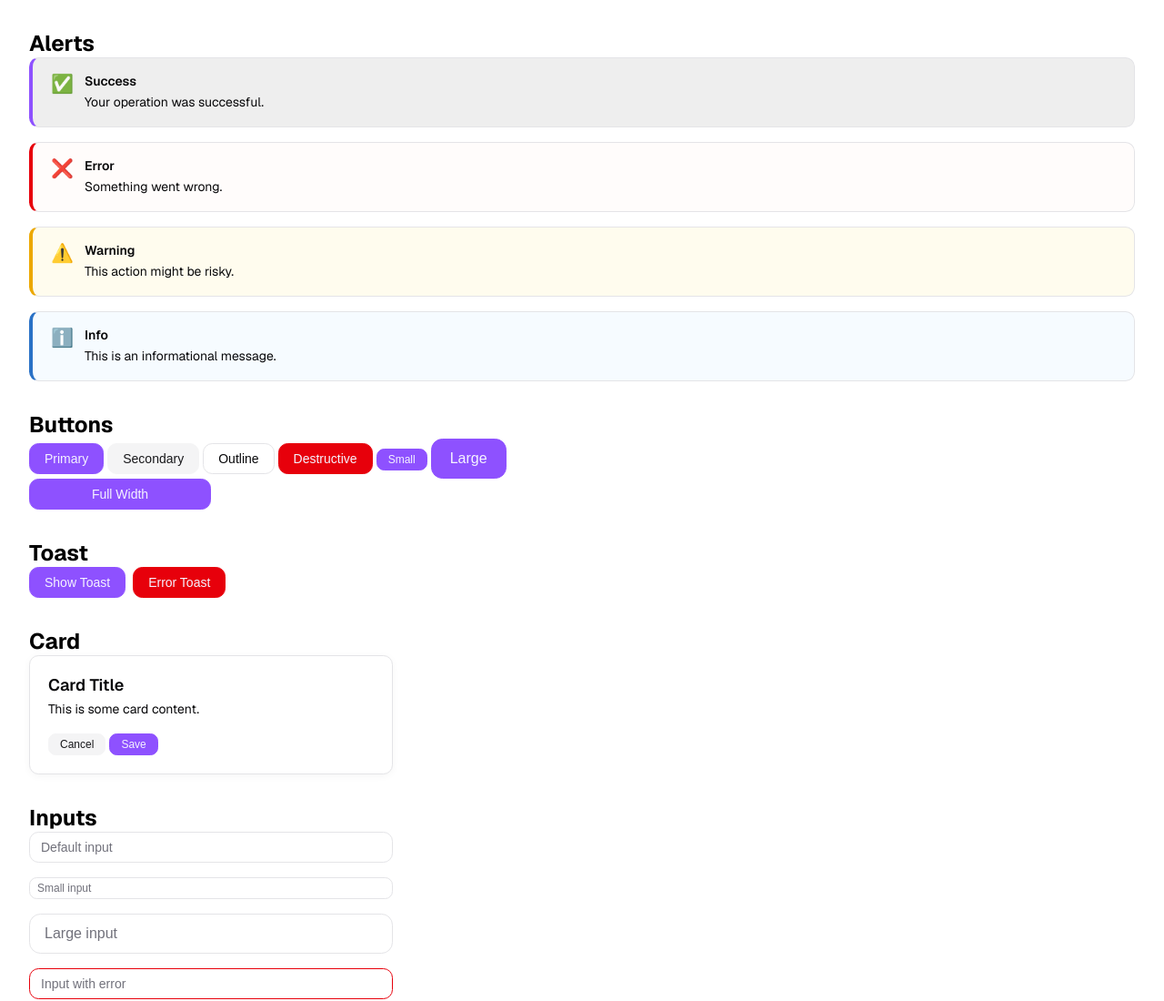
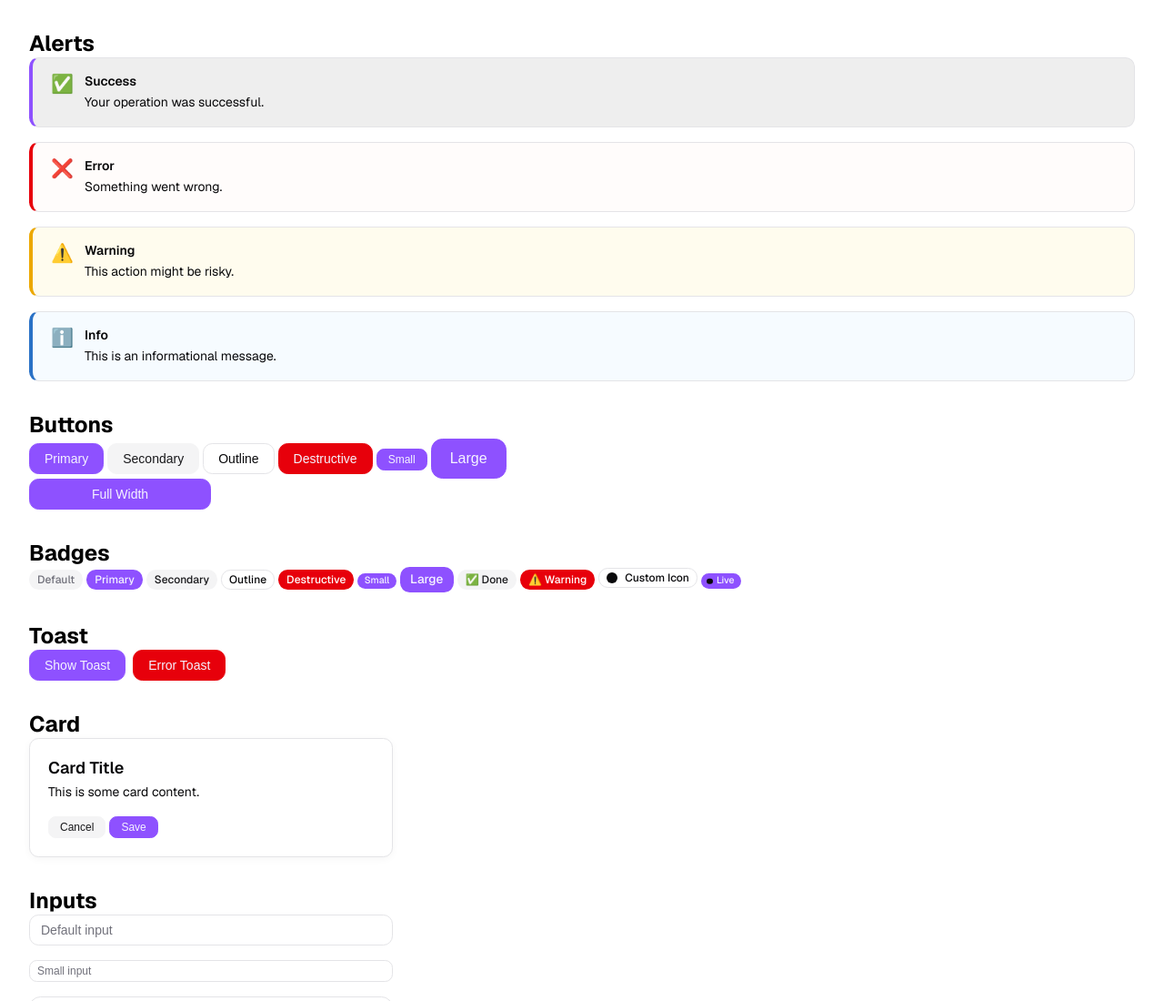
Before and after one commit to VimukthiKothalawala/vendora-ui, a plain HTML site: page index.html in a window 1280 px wide. Shown: the top 1100 px of the page at 91% size. Drawn offline with nearby package versions, Linux system fonts and the light colour scheme.

Commit message:
Add badge component
Introduced badge.css with styles for badge variants, sizes, and dot-style badges. Updated main.css to import badge styles and index.html to showcase badge usage with various examples.

```diff
--- /dev/null
+++ b/css/components/badge.css
@@ -0,0 +1,74 @@
+.badge {
+  display: inline-flex;
+  align-items: center;
+  justify-content: center;
+  border-radius: var(--radius);
+  font-weight: 500;
+  line-height: 1;
+  white-space: nowrap;
+  user-select: none;
+  border: 1px solid transparent;
+  transition: background-color 0.2s ease, color 0.2s ease;
+  gap: 0.25rem;
+}
+
+/* Sizes */
+.badge-sm {
+  font-size: 0.65rem;
+  padding: 0.15rem 0.4rem;
+}
+
+.badge-md {
+  font-size: 0.75rem;
+  padding: 0.25rem 0.5rem;
+}
+
+.badge-lg {
+  font-size: 0.85rem;
+  padding: 0.4rem 0.65rem;
+}
+
+/* Variants */
+.badge-default {
+  background-color: var(--muted);
+  color: var(--muted-foreground);
+}
+
+.badge-primary {
+  background-color: var(--primary);
+  color: var(--primary-foreground);
+}
+
+.badge-secondary {
+  background-color: var(--secondary);
+  color: var(--secondary-foreground);
+}
+
+.badge-outline {
+  background-color: transparent;
+  border-color: var(--border);
+  color: var(--foreground);
+}
+
+.badge-destructive {
+  background-color: var(--destructive);
+  color: white;
+}
+
+/* Dot-style badge */
+.badge-dot {
+  position: relative;
+  padding-left: 1rem;
+}
+
+.badge-dot::before {
+  content: '';
+  position: absolute;
+  left: 0.35rem;
+  top: 50%;
+  transform: translateY(-50%);
+  width: 0.4rem;
+  height: 0.4rem;
+  border-radius: 50%;
+  background-color: var(--foreground);
+}
--- a/css/main.css
+++ b/css/main.css
@@ -1,4 +1,5 @@
 @import "./components/button.css";
+@import "./components/badge.css";
 @import "./components/toast.css";
 @import "./components/card.css";
 @import "./components/input.css";
--- a/index.html
+++ b/index.html
@@ -53,6 +53,40 @@
       <button class="btn btn-primary btn-block" style="max-width: 200px">
         Full Width
       </button>
+    </div>
+
+    <h2>Badges</h2>
+    <div
+      style="margin-bottom: 2rem"
+    >
+      <!-- Variants -->
+      <span class="badge badge-default badge-md">Default</span>
+      <span class="badge badge-primary badge-md">Primary</span>
+      <span class="badge badge-secondary badge-md">Secondary</span>
+      <span class="badge badge-outline badge-md">Outline</span>
+      <span class="badge badge-destructive badge-md">Destructive</span>
+
+      <!-- Sizes -->
+      <span class="badge badge-primary badge-sm">Small</span>
+      <span class="badge badge-primary badge-lg">Large</span>
+
+      <!-- With icons -->
+      <span class="badge badge-secondary badge-md">✅ Done</span>
+      <span class="badge badge-destructive badge-md">⚠️ Warning</span>
+      <span class="badge badge-outline badge-md">
+        <svg
+          width="12"
+          height="12"
+          fill="currentColor"
+          style="margin-right: 0.25rem"
+        >
+          <circle cx="6" cy="6" r="6" />
+        </svg>
+        Custom Icon
+      </span>
+
+      <!-- Dot style -->
+      <span class="badge badge-primary badge-dot badge-sm">Live</span>
     </div>
 
     <!-- ✅ Toast -->
@@ -181,6 +215,5 @@
     <!-- ✅ Scripts -->
     <script src="./js/components/toast.js"></script>
     <script src="./js/components/modal.js"></script>
-
   </body>
 </html>
```
